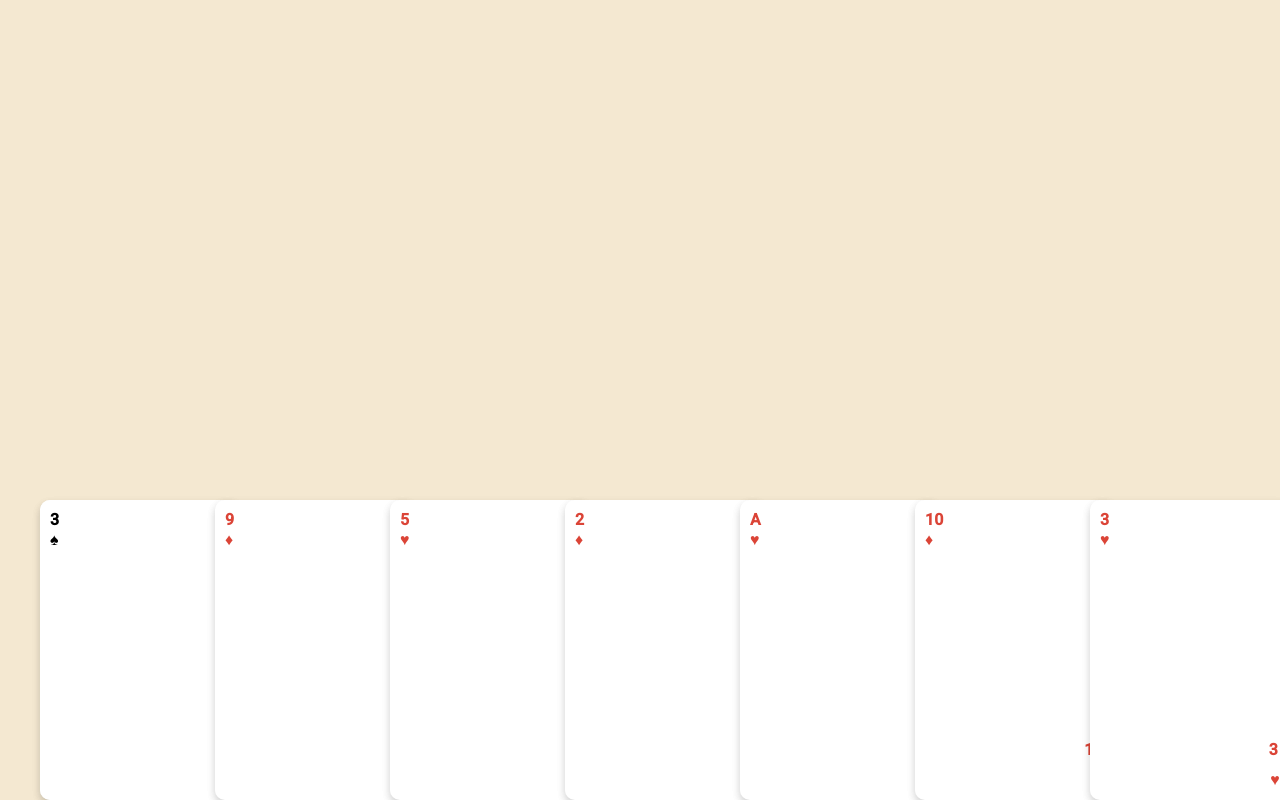
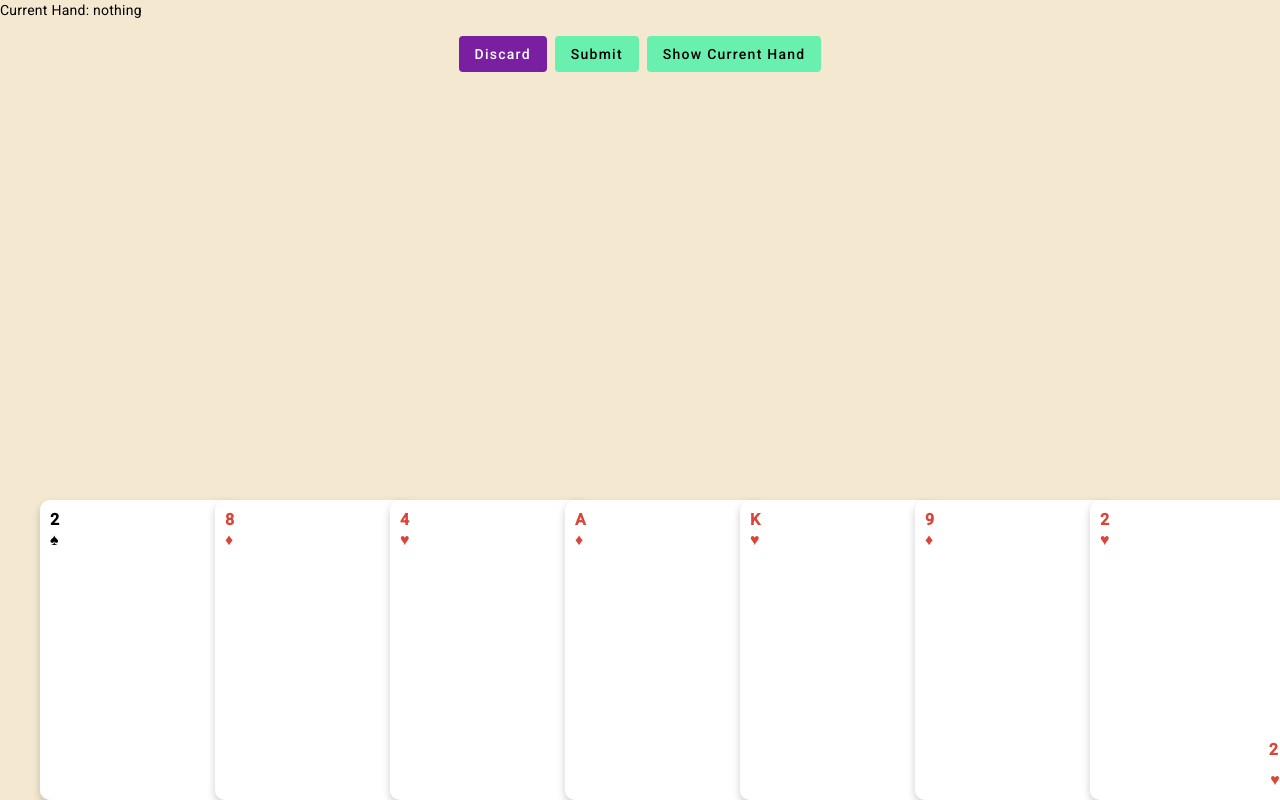
Before and after one commit to Fawlty22/Balatwo, an Angular app: page / in a window 1280 px wide. Built offline with nearby package versions, Linux system fonts and the light colour scheme.

Commit message:
new way to generate cards and css edits to select cards

```diff
--- a/src/app/app.component.html
+++ b/src/app/app.component.html
@@ -1,3 +1,20 @@
+<div>
+    Current Hand: {{currentHand}}
+    <div class="p-4 h-50px] flex justify-center">
+        <button mat-flat-button color="primary" class="mr-2">Discard</button>
+        <button mat-flat-button color="accent" class="mr-2">Submit</button>
+        <button mat-flat-button color="accent">Show Current Hand</button>
+
+    </div>
+</div>
 <div class="card-container">
- @for(card of hand; track card){<app-playing-card [value]="card.value" [suit]="card.suit" class="card"></app-playing-card>}
+ @for(card of hand; track card){
+    <app-playing-card
+    [rank]="card.rank"
+    [suit]="card.suit"
+    [color]="card.color"
+    class="card"
+    [ngClass]="{'selected': selected(card)}"
+    (click)="onSelect(card)">
+    </app-playing-card>}
 </div>
--- a/src/app/app.component.scss
+++ b/src/app/app.component.scss
@@ -1,8 +1,8 @@
 /* card.component.css */
 .card-container {
-    position: relative;
+  position: absolute;
+  bottom: 0;
   width: 100%;
-    height: 100%;
   display: flex;
   justify-content: center;
   align-items: flex-end; /* Align cards to the bottom of the container */
@@ -19,11 +19,21 @@
   transition: all 0.3s ease;
   z-index: 1; /* Ensure cards stack on top of each other */
 }
+.selected {
+  transform: translateY(-30px) scale(1.05);
+  box-shadow: 0 8px 16px rgba(0, 0, 0, 0.2);
+  z-index: 2;
+}
 
-  .card:hover {
-    transform: translateY(-10px) scale(1.05); /* Adjust hover effect */
+.selected:hover {
+  transform: translateY(-30px) scale(1.1);
+  z-index: 3;
+}
+
+.card:hover:not(.selected) {
+  transform: scale(1.1); /* Adjust hover effect */
   box-shadow: 0 8px 16px rgba(0, 0, 0, 0.2);
-    z-index: 2; /* Increase z-index on hover to ensure it's on top */
+  z-index: 3;
 }
 
 .card + .card {
--- a/src/app/app.component.ts
+++ b/src/app/app.component.ts
@@ -2,23 +2,29 @@ import { Component } from '@angular/core';
 import { RouterOutlet } from '@angular/router';
 import { PlayingCardComponent } from './components/playing-card/playing-card.component';
 import { OnInit } from '@angular/core'
+import { CommonModule } from '@angular/common';
+import {MatButtonModule } from '@angular/material/button';
 
 interface Card {
-  value: string;
+  rank: string;
   suit: string;
+  color: string;
 }
 
 @Component({
   selector: 'app-root',
   standalone: true,
-  imports: [RouterOutlet, PlayingCardComponent],
+  imports: [RouterOutlet, PlayingCardComponent, CommonModule, MatButtonModule],
   templateUrl: './app.component.html',
   styleUrl: './app.component.scss'
 })
 export class AppComponent implements OnInit {
   title = 'balatwo';
-  numCards:number = 7;
+  handSize: number = 7;
+  deckSize: number = 52;
+  selectedCards: Card[] = [];
   hand: Card[] = []
+  currentHand: string = 'nothing';
   deck: Map<number, Card> = new Map();
 
   ngOnInit(): void {
@@ -28,22 +34,39 @@ export class AppComponent implements OnInit {
 
   populateDeck(): void {
     const suits = '♠︎ ♥︎ ♣︎ ♦︎'.split(' ');
-    const values = ['2', '3', '4', '5', '6', '7', '8', '9', '10', 'J', 'Q', 'K', 'A'];
+    const ranks = 'A 2 3 4 5 6 7 8 9 10 J Q K'.split(' ');
+    const getRank = (i: number):string => ranks[i % 13];
+    const getSuit = (i: number):string => suits[(i / 13) | 0];
+    const getColor = (i: number):string => (((i / 13) | 0) % 2 ? 'red' : 'black');
 
     let cardIndex = 1;
-    for (const suit of suits) {
-      for (const value of values) {
-        this.deck.set(cardIndex++, { value, suit });
+      for (let i = 0; i < this.deckSize; i++) {
+          this.deck.set(cardIndex++, { rank:getRank(i), suit:getSuit(i), color:getColor(i) });
       }
+  }
+
+  setStartingHand(): void {
+    const deckArray = Array.from(this.deck.values());
+    console.log(deckArray)
+    for (let i = 0; i < this.handSize; i++) {
+      const randomIndex = Math.floor(Math.random() * deckArray.length);
+      const randomCard = deckArray.splice(randomIndex, 1)[0];
+      this.hand.push(randomCard);
     }
   }
 
-  setStartingHand(): void {
-    const deckArray = Array.from(this.deck.values()); // Convert deck map to array for easier manipulation
-    for (let i = 0; i < this.numCards; i++) {
-      const randomIndex = Math.floor(Math.random() * deckArray.length); // Generate a random index
-      const randomCard = deckArray.splice(randomIndex, 1)[0]; // Remove the randomly selected card from the deck and get it
-      this.hand.push(randomCard); // Add the randomly selected card to the hand
+  onSelect(card: Card){
+    const alreadySelected = this.selectedCards.findIndex(c => c.rank === card.rank && c.suit === card.suit)
+    if(alreadySelected > -1) {
+      this.selectedCards.splice(alreadySelected, 1)
+    } else {
+      this.selectedCards.push(card)
     }
+    // this.selectedCards.push(card);
+    console.log(this.selectedCards)
+  }
+
+  selected(card: Card): boolean {
+    return this.selectedCards.some(c => c.rank === card.rank && c.suit === card.suit)
   }
 }
--- a/src/app/components/playing-card/playing-card.component.html
+++ b/src/app/components/playing-card/playing-card.component.html
@@ -1,11 +1,11 @@
 <mat-card class="card">
-    <div class="card-content" [ngClass]="{'text-red': isRed()}">
-      <div class="corner-number-top">{{value}}</div>
+    <div class="card-content" [ngClass]="{'text-red': color === 'red', 'text-black': color === 'black'}" >
+      <div class="corner-number-top">{{rank}}</div>
       <div class="corner-suit-top">{{suit}}</div>
 
 
 
-      <div class="corner-number-bottom">{{value}}</div>
+      <div class="corner-number-bottom">{{rank}}</div>
       <div class="corner-suit-bottom">{{suit}}</div>
     </div>
   </mat-card>
--- a/src/app/components/playing-card/playing-card.component.ts
+++ b/src/app/components/playing-card/playing-card.component.ts
@@ -12,9 +12,6 @@ import { CommonModule } from '@angular/common';
 })
 export class PlayingCardComponent {
   @Input() suit: string = '';
-  @Input() value: string = '';
-
-  isRed():boolean {
-    return this.suit === '♥︎' || this.suit === '♦︎';
-  }
+  @Input() rank: string = '';
+  @Input() color: string = '';
 }
```
Lines whose indentation alone changed are shown as unchanged.
